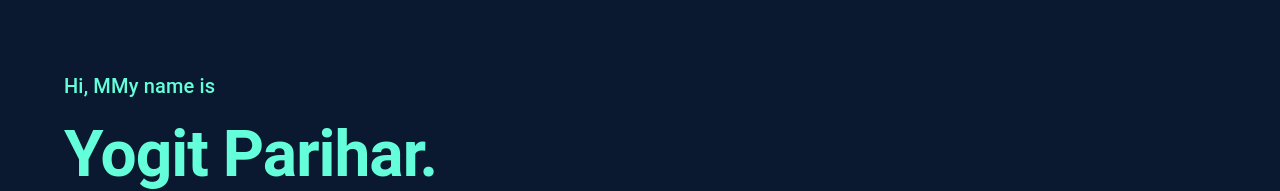
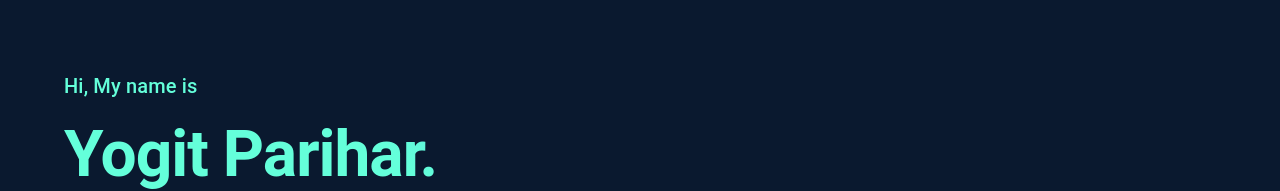
Before and after one commit to yogitparihar/my_portfolio, a React (Vite) app: page /#/ in a window 1280 px wide. Shown: the part 163-354 px from the top of the page. Built offline with nearby package versions, Linux system fonts and the light colour scheme.

Commit message:
fix: correct typo in greeting text on Home component

```diff
--- a/src/pages/Home.jsx
+++ b/src/pages/Home.jsx
@@ -84,7 +84,7 @@ const Home = () => {
                 },
               }}
             >
-              Hi, MMy name is
+              Hi, My name is
             </Typography>
           </motion.div>
 
```
